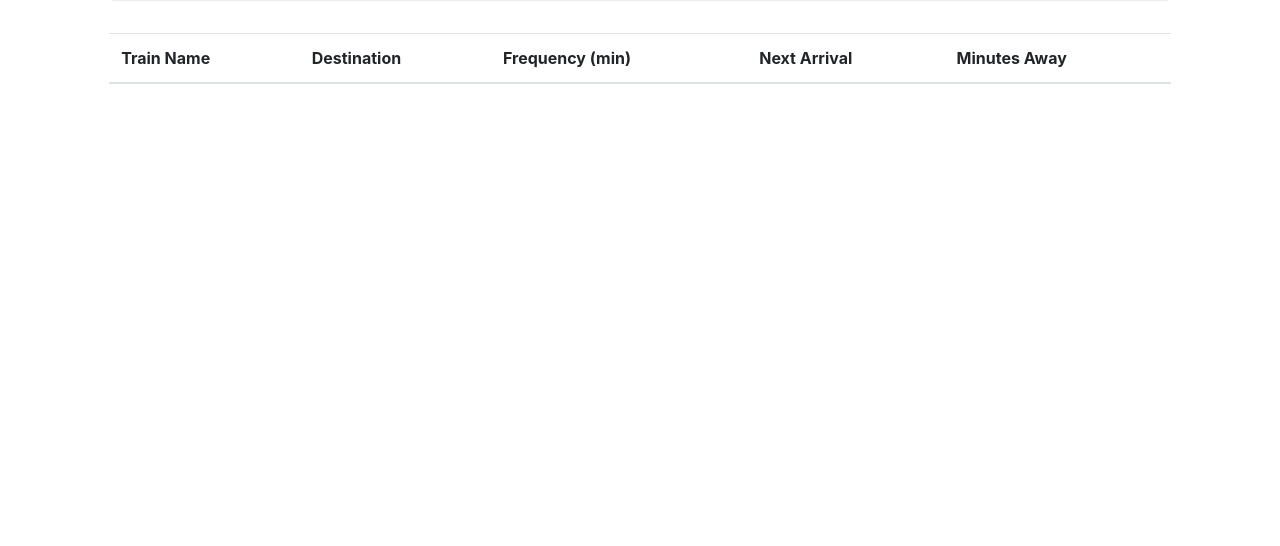
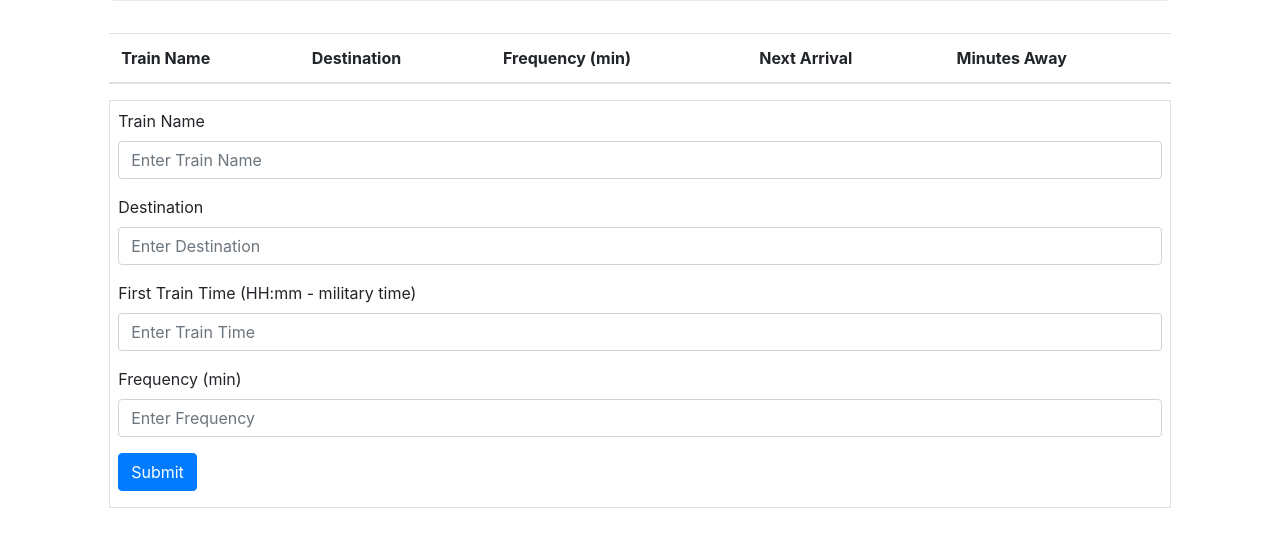
Before and after one commit to MissAraquel/Train-Scheduler, a plain HTML site: page index.html in a window 1280 px wide. Shown: the part 202-748 px from the top of the page. Drawn offline with nearby package versions, Linux system fonts and the light colour scheme.

Commit message:
added form

```diff
--- a/index.html
+++ b/index.html
@@ -15,9 +15,9 @@
         <h1 class="display-4">Train Scheduler</h1>
       </div>
     </div>
-  </div>
-  <!-- Table for data -->
-  <div class="row justify-content-center">
+</div>
+<!-- Table for data -->
+<div class="row justify-content-center">
     <div class="col-10">
       <table class="table table-striped">
         <thead>
@@ -34,5 +34,29 @@
       </table>
     </div>
 </div>
+<!-- Form -->
+<div class="row justify-content-center">
+    <div class="col-10">
+      <form class="border px-2">
+        <div class="form-group mt-2">
+          <label for="train-name">Train Name</label>
+          <input type="text" class="form-control" id="train-name" aria-describedby="trainName" placeholder="Enter Train Name">
+        </div>
+        <div class="form-group">
+          <label for="train-dest">Destination</label>
+          <input type="text" class="form-control" id="train-dest" placeholder="Enter Destination">
+        </div>
+        <div class="form-group">
+          <label for="train-time">First Train Time (HH:mm - military time)</label>
+          <input type="text" class="form-control" id="train-time" placeholder="Enter Train Time">
+        </div>
+        <div class="form-group">
+            <label for="train-freq">Frequency (min)</label>
+            <input type="text" class="form-control" id="train-freq" placeholder="Enter Frequency">
+        </div>
+        <button type="submit" class="btn btn-primary mb-3">Submit</button>
+      </form>
+    </div>
+</div>
 </body>
 </html>
```
